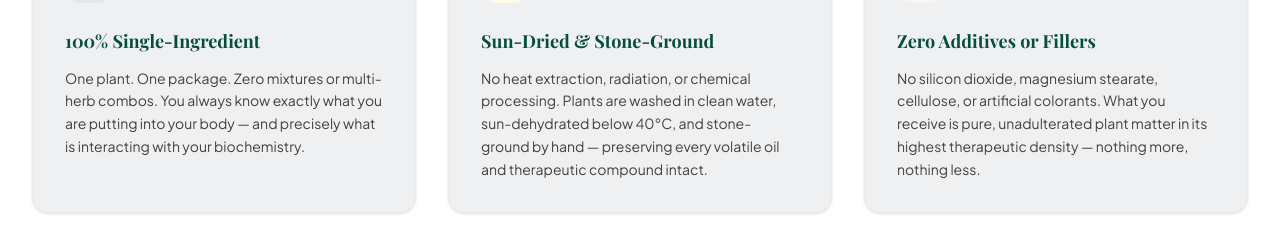
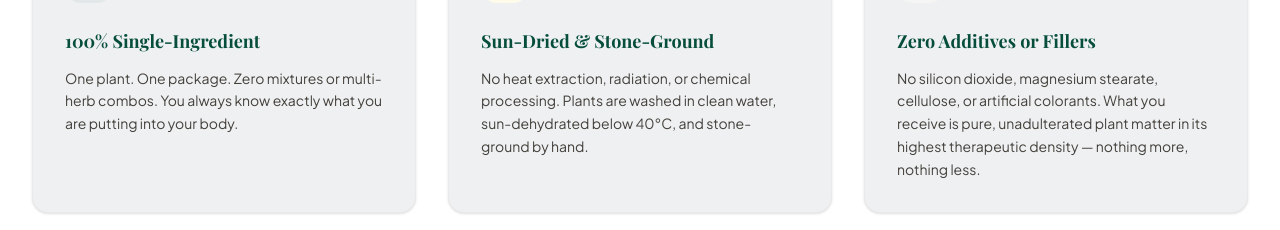
Before and after one commit to iamperfect927/alleviate-organic, a Next.js app: page / in a window 1280 px wide. Shown: the part 1173-1403 px from the top of the page. Built offline with nearby package versions, Linux system fonts and the light colour scheme; a web font is replaced by a local one.

Commit message:
fix: layout adjusted, text removed

```diff
--- a/src/app/layout.tsx
+++ b/src/app/layout.tsx
@@ -66,7 +66,7 @@ export default function RootLayout({
             <div className="flex items-center">
               <a
                 href="/#herbs-section"
-                className="bg-brand-dark hover:bg-emerald-900 text-stone-50 font-semibold text-xs tracking-wider uppercase px-5 py-2.5 rounded-lg shadow-sm hover:shadow transition-all duration-300"
+                className="bg-brand-dark hover:bg-emerald-900 text-stone-50 font-semibold text-xs tracking-wider uppercase px-5 py-2.5 rounded-lg shadow-sm hover:shadow transition-all duration-300 text-center"
               >
                 Order Powder
               </a>
--- a/src/app/page.tsx
+++ b/src/app/page.tsx
@@ -144,7 +144,7 @@ export default function Home() {
             </p>
 
             {/* Trust micro-stats */}
-            <div className="mt-8 flex items-center gap-8 opacity-0 animate-fade-in-up animation-delay-300">
+            <div className="mt-8 flex items-center gap-4 md:gap-8 opacity-0 animate-fade-in-up animation-delay-300">
               {[
                 { value: '10+', label: 'Happy Customers' },
                 { value: '100%', label: 'Natural Ingredients' },
@@ -272,7 +272,7 @@ export default function Home() {
                 iconBg: 'bg-brand-dark/5',
                 iconColor: 'text-brand-dark',
                 title: '100% Single-Ingredient',
-                body: 'One plant. One package. Zero mixtures or multi-herb combos. You always know exactly what you are putting into your body — and precisely what is interacting with your biochemistry.',
+                body: 'One plant. One package. Zero mixtures or multi-herb combos. You always know exactly what you are putting into your body.',
               },
               {
                 icon: (
@@ -281,7 +281,7 @@ export default function Home() {
                 iconBg: 'bg-amber-50',
                 iconColor: 'text-amber-600',
                 title: 'Sun-Dried & Stone-Ground',
-                body: 'No heat extraction, radiation, or chemical processing. Plants are washed in clean water, sun-dehydrated below 40°C, and stone-ground by hand — preserving every volatile oil and therapeutic compound intact.',
+                body: 'No heat extraction, radiation, or chemical processing. Plants are washed in clean water, sun-dehydrated below 40°C, and stone-ground by hand.',
               },
               {
                 icon: (
```
